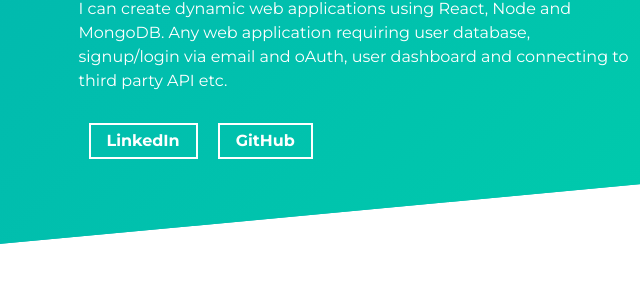
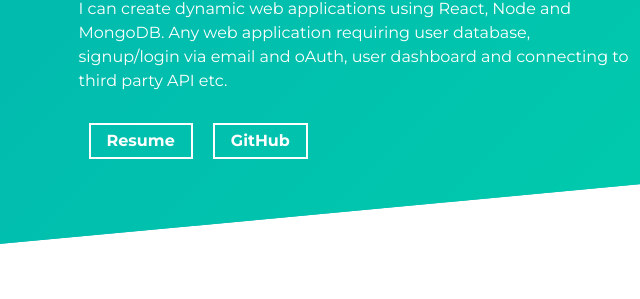
Before and after one commit to maverickamit/maverickamit.github.io, a website built with Parcel: page src/index.html in a window 1280 px wide. Shown: the part 1100-1399 px from the top of the page, 569-1209 px from the left. Built offline with nearby package versions, Linux system fonts and the light colour scheme.

Commit message:
replace link to linkedin with resume

```diff
--- a/src/index.html
+++ b/src/index.html
@@ -83,9 +83,9 @@
                   rel="noreferrer"
                   target="_blank"
                   class="cta-btn m-3 cta-btn--resume"
-                  href="https://www.linkedin.com/in/amitkrghosh/"
+                  href="https://drive.google.com/file/d/1wve6jiecskWksU27gd-2xemJRkj_o2F0"
                 >
-                  LinkedIn
+                  Resume
                 </a>
                 <br />
                 <a
```
